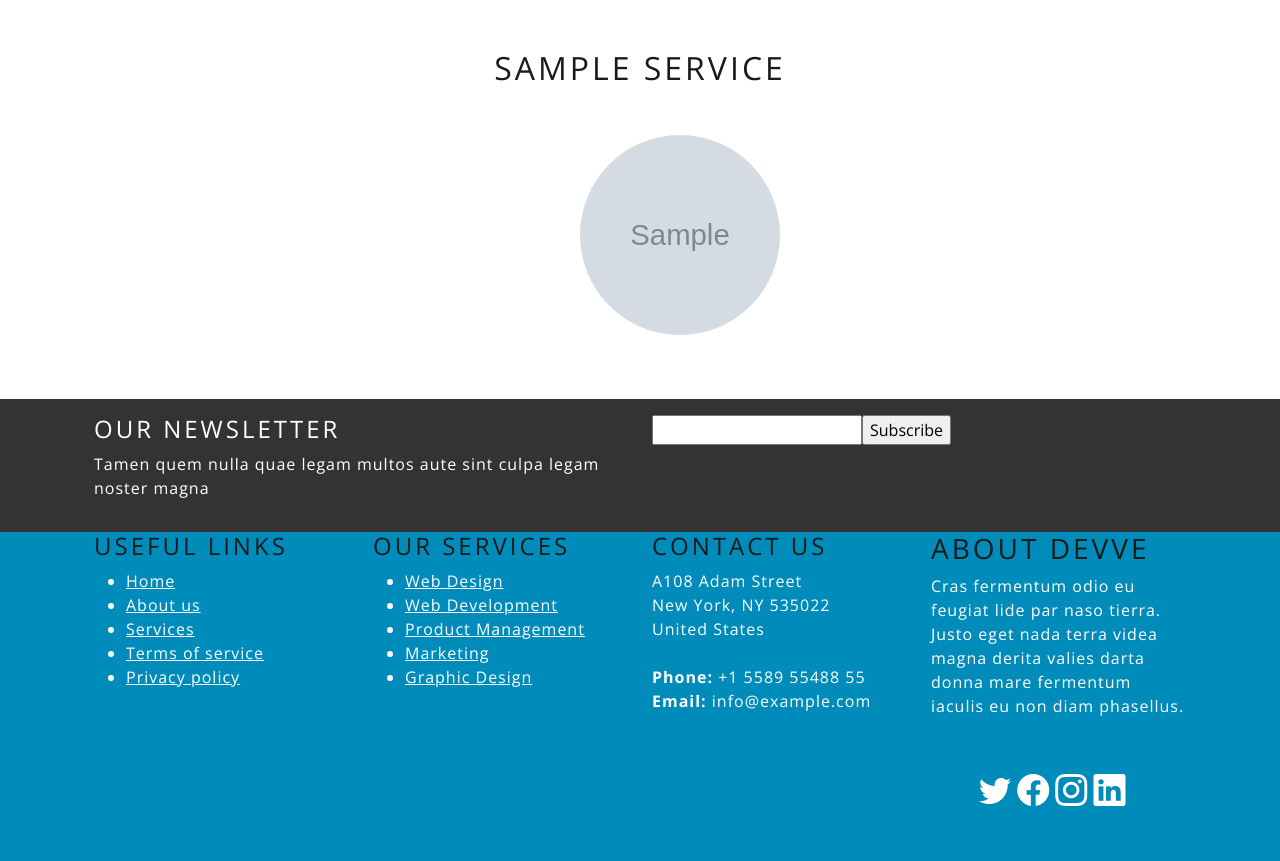
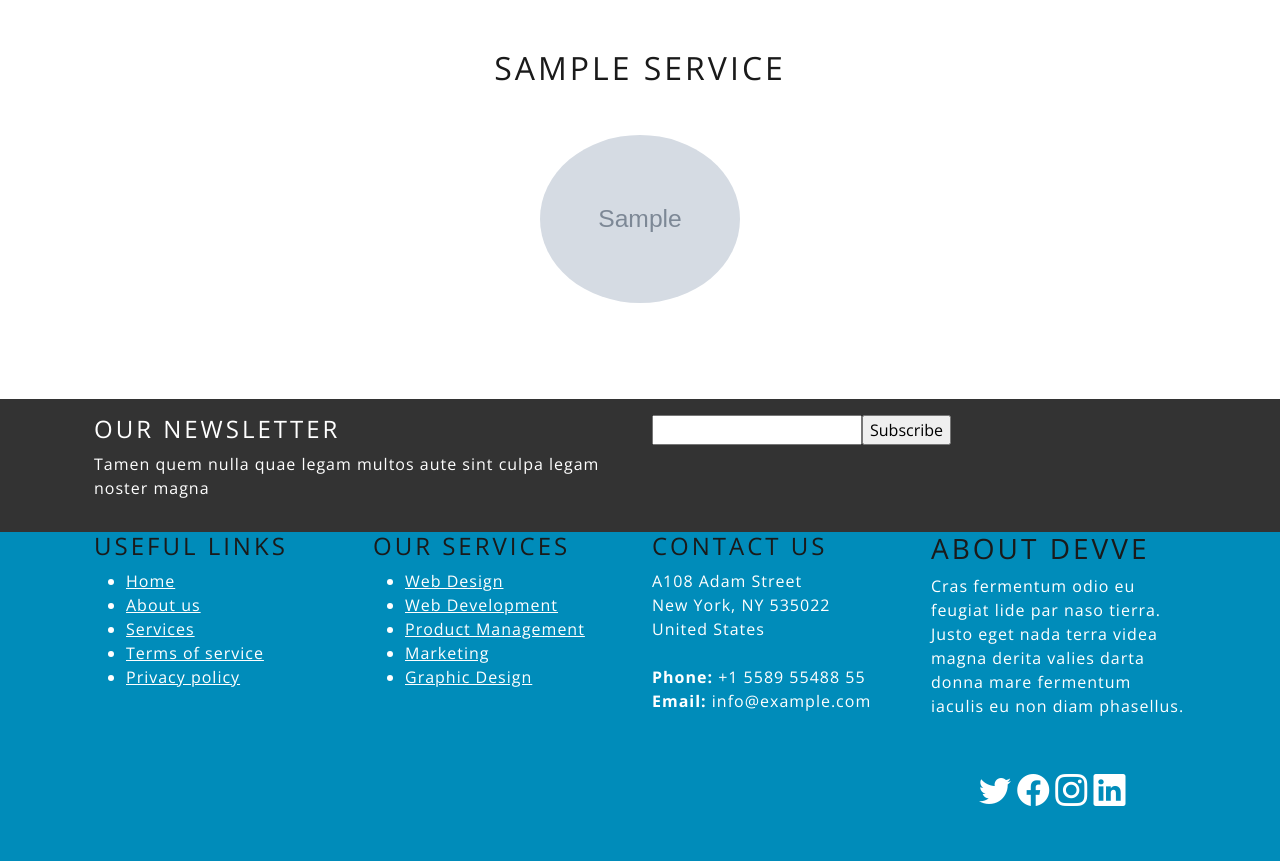
Before and after one commit to LouisLallier/ProjetGroup2, a Symfony app: template templates/home/home.html.twig in a window 1280 px wide. Shown: the part 699-1560 px from the top of the page. Run offline with Twig, Linux system fonts and the light colour scheme; the template is opened without the code that fills it: most values are stand-ins (such as "Sample title", 1, 10 or a date in 2020); grey boxes marked "Sample" are stand-in pictures; some libraries are stand-ins or nearby versions.

Commit message:
commit je sais plus

```diff
--- a/templates/home/home.html.twig
+++ b/templates/home/home.html.twig
@@ -28,8 +28,8 @@
 
             <h2 class="my-5 h2">{{ service.nom }}</h2>
             <div class="zoom">
-                <div class="image">
-                    <a href="#" style="height: 400px;width: 400px" class="d-flex align-items-center flex-column"><img class="rounded-circle z-depth-2" alt="100x100" src="{{ asset('images/imagesUpload/'~  service.image ) }}"width="50%" height="50%"
+                <div class="d-flex align-items-center flex-column image">
+                    <a href="#" style="height: 400px;width: 400px" class="d-flex align-items-center flex-column"><img class="rounded-circle z-depth-2" alt="100x100" src="{{ asset('images/imagesUpload/'~  service.image ) }}"width="50%" height="70%"
                     data-holder-rendered="true"></a>
                 </div>
             </div>
```
